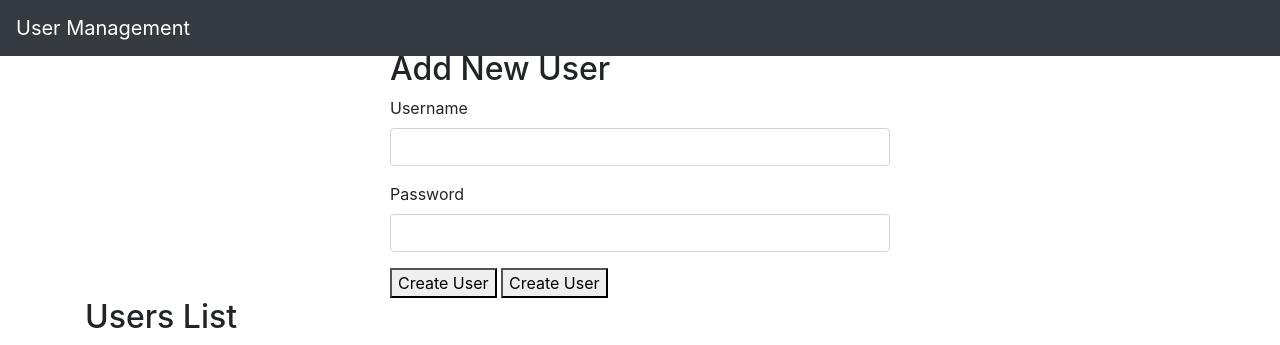
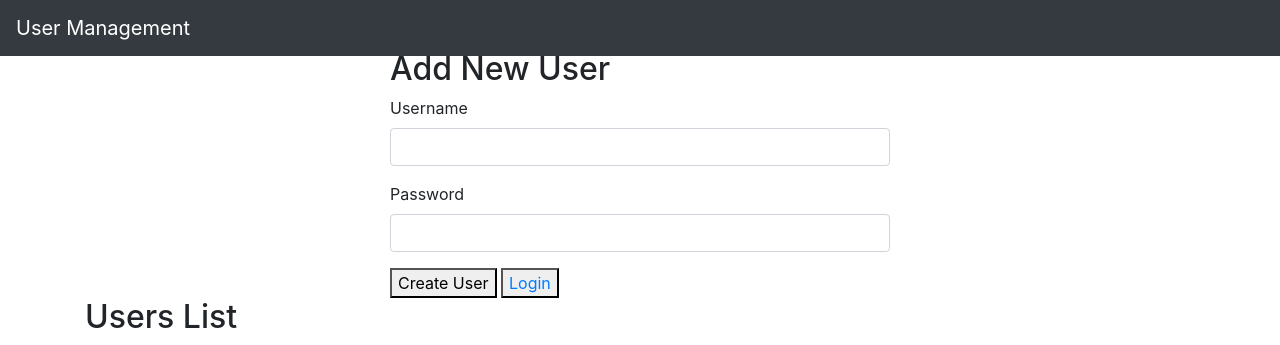
Before and after one commit to JJSaavedra52/PFSerTel, a Flask app: page /users in a window 1280 px wide. Shown: the top 345 px of the page. Run offline with Flask 3, Linux system fonts and the light colour scheme; parts of the project's set-up code (start-up, migrations or seed data) failed here and were passed over; some libraries are stand-ins or nearby versions.

Commit message:
FEAT: Added a login button

```diff
--- a/webapp/web/templates/index.html
+++ b/webapp/web/templates/index.html
@@ -54,7 +54,7 @@
                 <input type="password" class="form-control" id="password" required>
             </div>
             <button type="button" onclick="createUser()">Create User</button>
-            <button type="button" onclick="fetch('/login')">Create User</button>
+            <button type="button"><a href="/login">Login</a></button>
         </form>
     </div>
 
```
